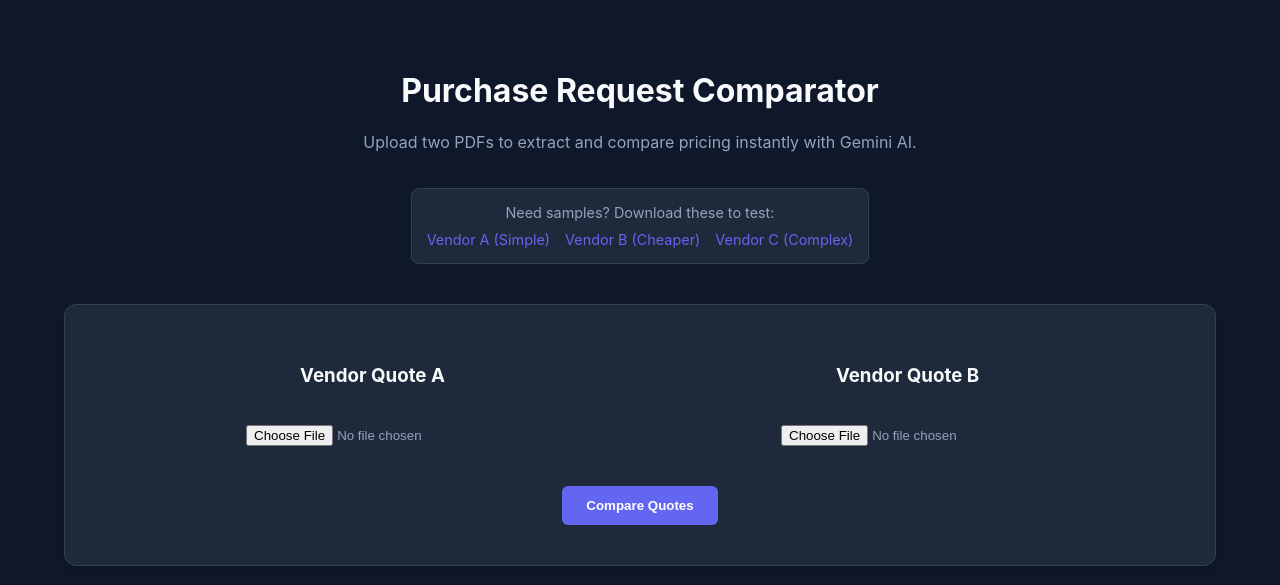
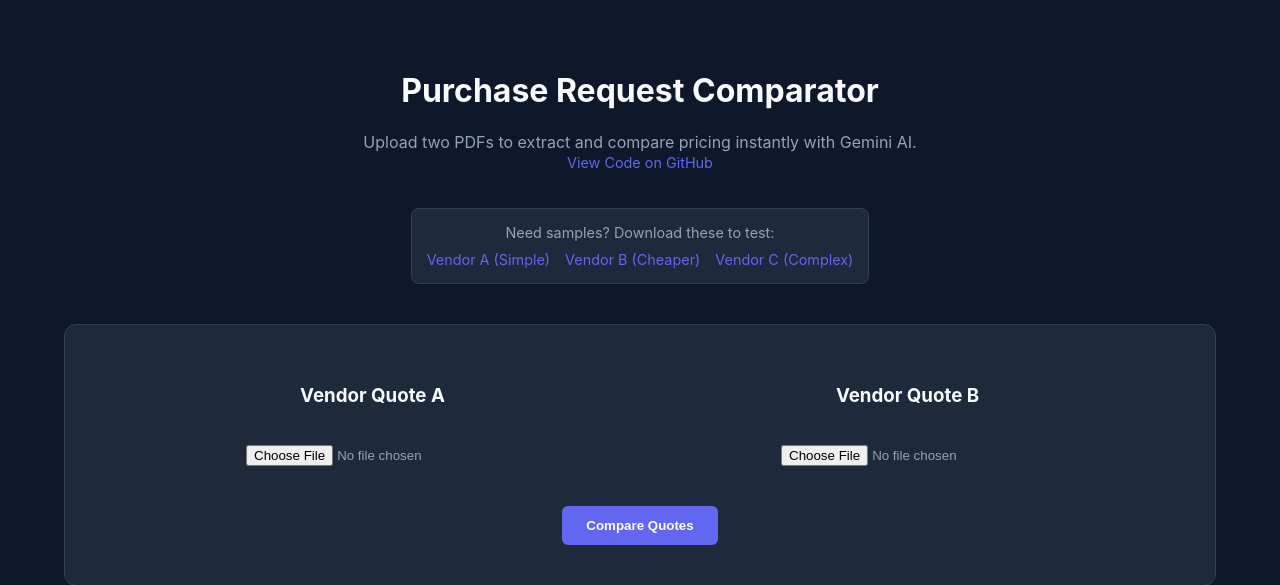
Before and after one commit to goforaditya/pr_processor, a FastAPI app: page / in a window 1280 px wide. Shown: the top 585 px of the page. Run offline with FastAPI, Linux system fonts and the light colour scheme.

Commit message:
feat: add `compare.html` template for purchase request comparison UI.

```diff
--- a/app/templates/compare.html
+++ b/app/templates/compare.html
@@ -131,6 +131,9 @@
         <div style="text-align: center; margin-bottom: 40px;">
             <h1>Purchase Request Comparator</h1>
             <p style="color: var(--subtext);">Upload two PDFs to extract and compare pricing instantly with Gemini AI.
+                <br>
+                <a href="https://github.com/goforaditya/pr_processor/" target="_blank"
+                    style="color: var(--primary); text-decoration: none; font-size: 0.9em;">View Code on GitHub</a>
             </p>
 
             <div
```
